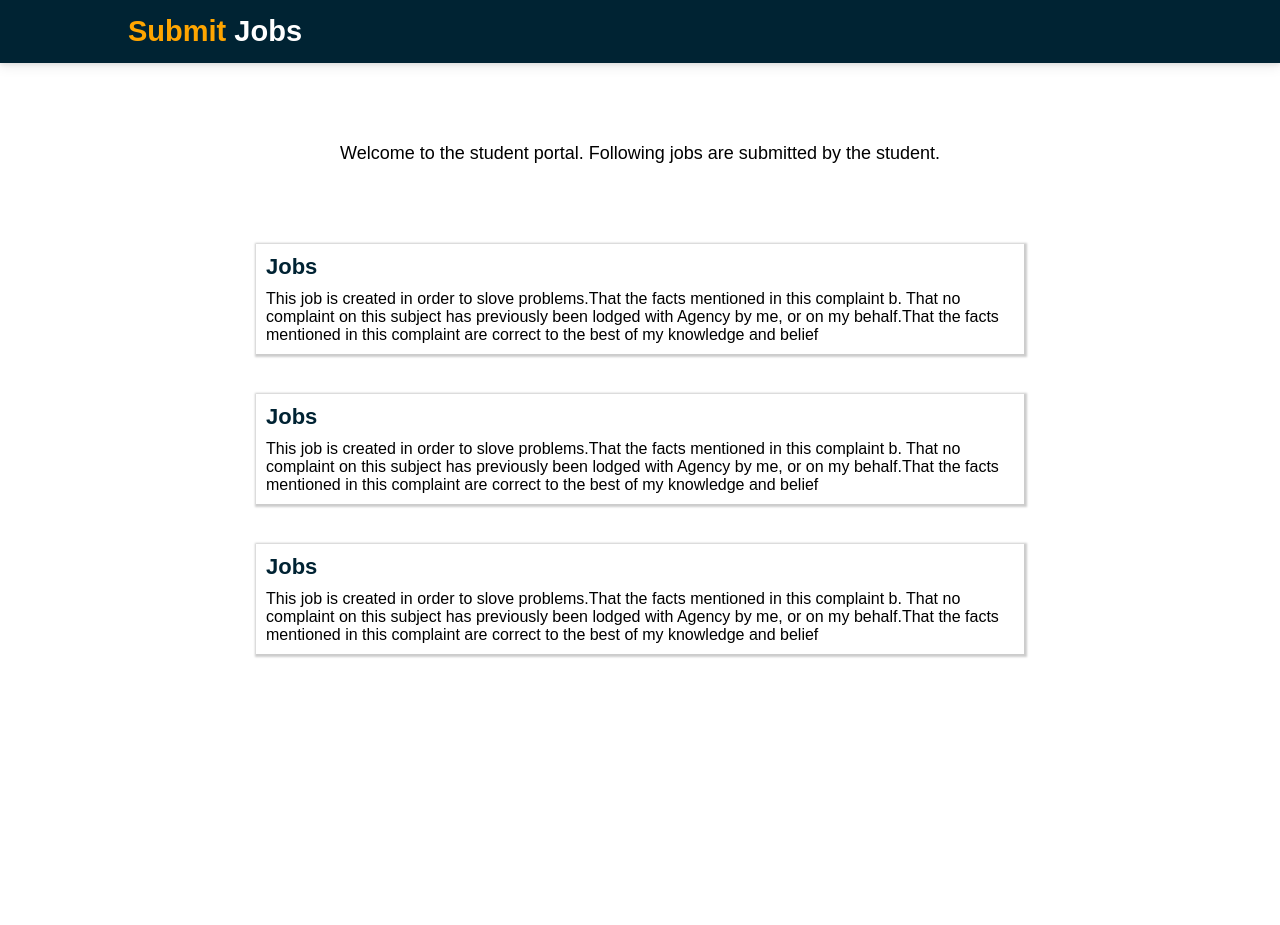
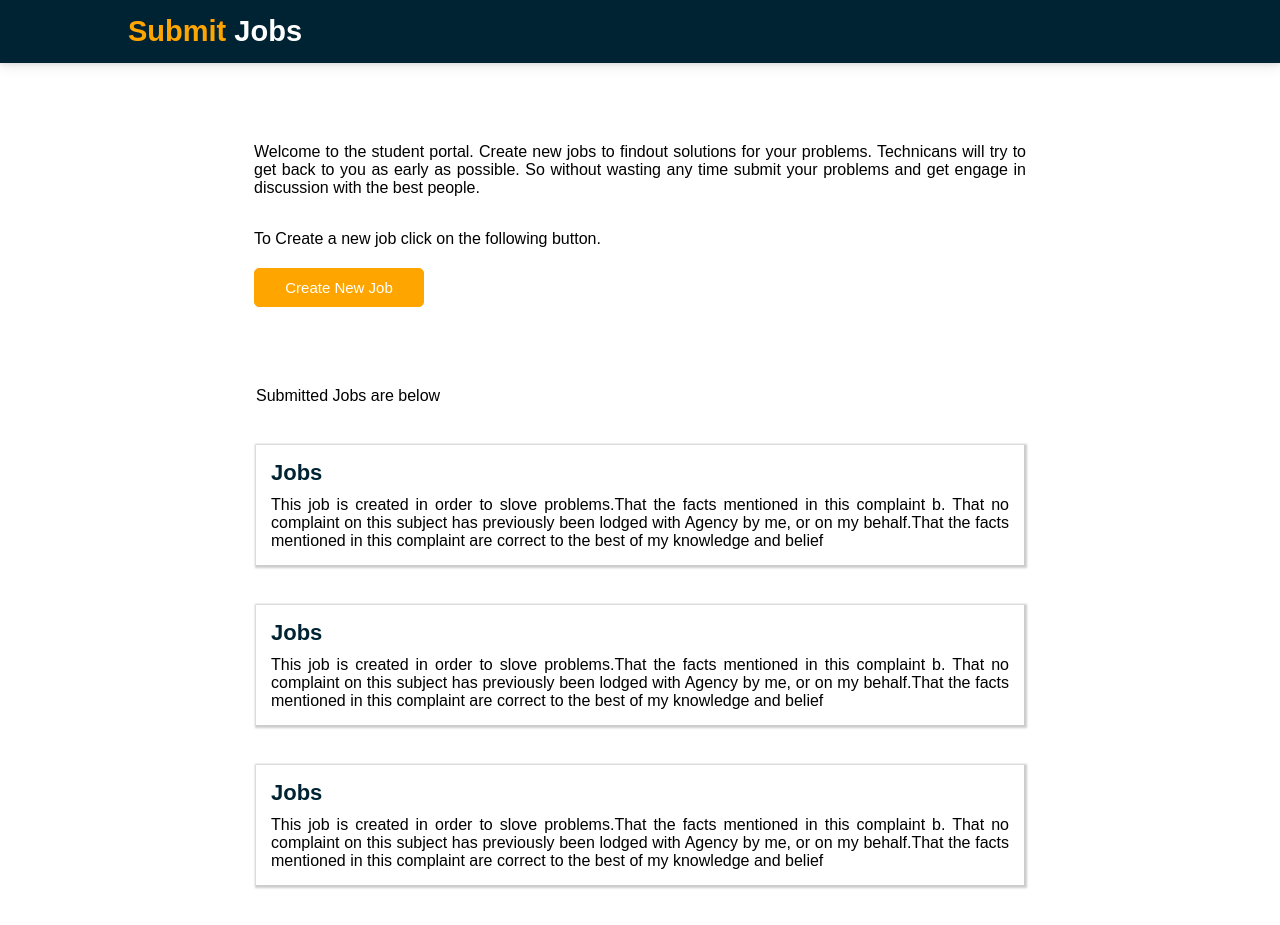
Before and after one commit to beingfaisal/Job-Management-Flask, a Flask app: template templates/student.html in a window 1280 px wide. Before the commit the page ends 658 px from the top, so only its background shows below. Run offline with Flask 2, Linux system fonts and the light colour scheme; the template is opened without the code that fills it, so the values that code supplies are empty; some libraries are stand-ins or nearby versions.

Commit message:
Ooo tu maira pyar

```diff
--- a/static/styles/student.css
+++ b/static/styles/student.css
@@ -19,7 +19,7 @@ span {
 }
 
 .jobtitle {
-  text-align: left;
+  text-align: justify;
   color: #002333;
   font-weight: bold;
   font-size: 22px;
@@ -60,15 +60,35 @@ span {
   margin-bottom: 20px;
 }
 .tagline {
-  font-size: 18px;
   font-weight: normal;
   margin-bottom: 15px;
+  text-align: justify;
+}
+.tagline1 {
+  font-weight: lighter;
+  margin-bottom: 15px;
+  text-align: justify;
+}
+
+.createbtn {
+  width: 170px;
+  padding: 10px;
+  font-size: 30px;
+  cursor: pointer;
+  border: 1px solid #ffa500;
+  background-color: #ffa500;
+  font-size: 15px;
+  border-radius: 5px;
+  color: #ffffff;
+  margin-top: 20px;
+  transition: 0.3s;
 }
 
 .job {
   margin: 40px auto;
-  padding: 10px;
+  padding: 15px;
   box-shadow: 0.5px 0.5px 2px 2px #ccc;
+  text-align: justify;
 }
 .status {
   margin-top: 2px;
--- a/templates/student.html
+++ b/templates/student.html
@@ -4,7 +4,11 @@
     <meta charset="UTF-8" />
     <meta http-equiv="X-UA-Compatible" content="IE=edge" />
     <meta name="viewport" content="width=device-width, initial-scale=1.0" />
-    <link rel= "stylesheet" type= "text/css" href= "{{ url_for('static',filename='styles/student.css') }}">
+    <link
+      rel="stylesheet"
+      type="text/css"
+      href="../static/styles/student.css"
+    />
     <title>Student</title>
   </head>
   <body>
@@ -16,13 +20,22 @@
       </div>
     </div>
     <div class="student-portal-container">
-      <h2 class="tagline">
-        Welcome to the student portal. Following jobs are submitted by the
-        student.
-      </h2>
+      <div class="tagline">
+        Welcome to the student portal. Create new jobs to findout solutions for
+        your problems. Technicans will try to get back to you as early as
+        possible. So without wasting any time submit your problems and get
+        engage in discussion with the best people.<br /><br />
+      </div>
+      <div class="tagline1">
+        To Create a new job click on the following button.<br />
+        <button class="createbtn" href="/student-problem-submission.html">
+          Create New Job
+        </button>
+      </div>
     </div>
 
     <div class="job-container">
+      <div>Submitted Jobs are below</div>
       <div class="job">
         <div class="jobtitle">Jobs</div>
         This job is created in order to slove problems.That the facts mentioned
```
Also changed, not shown: templates/login.html (+7 -5 lines).
